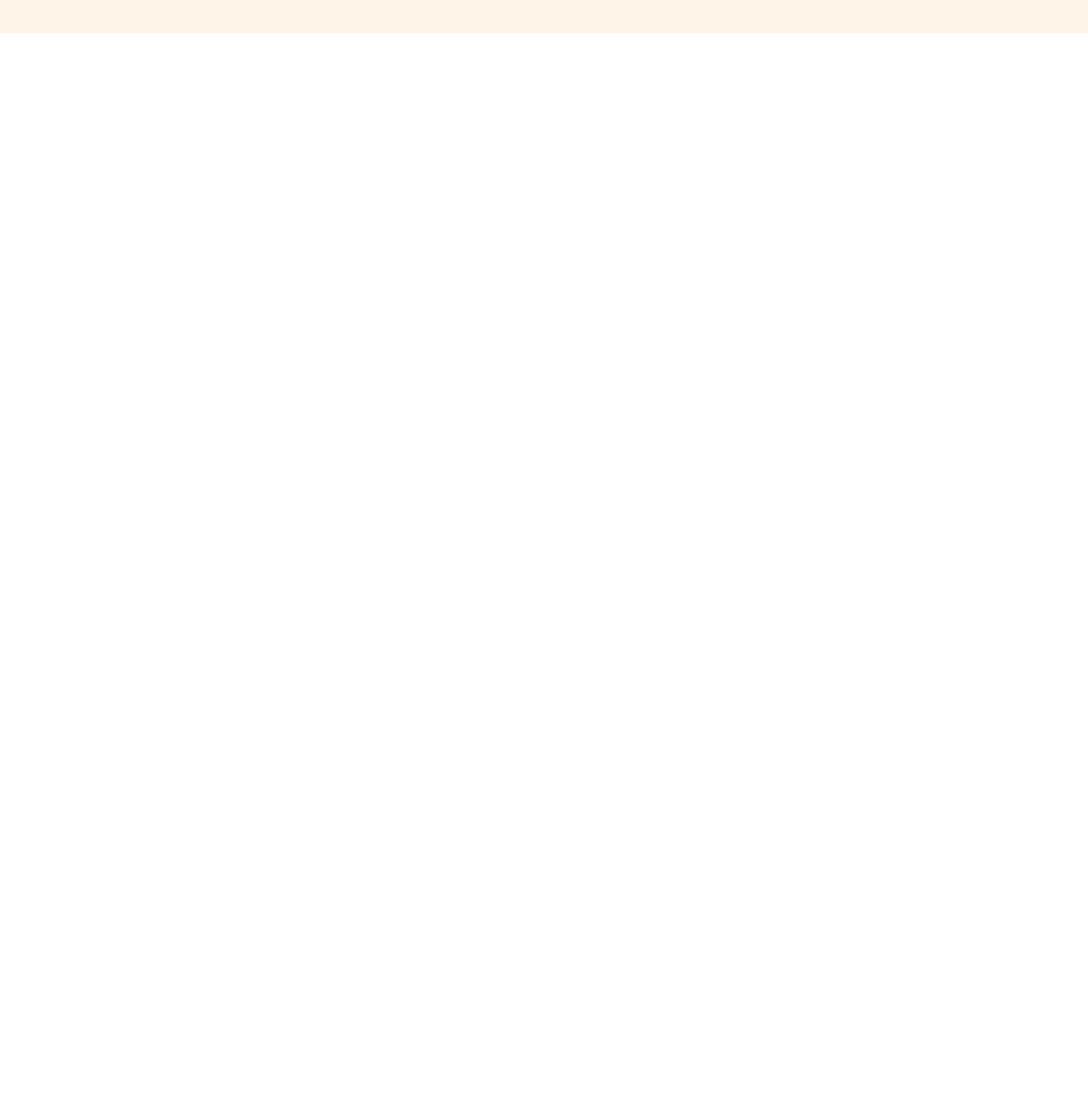
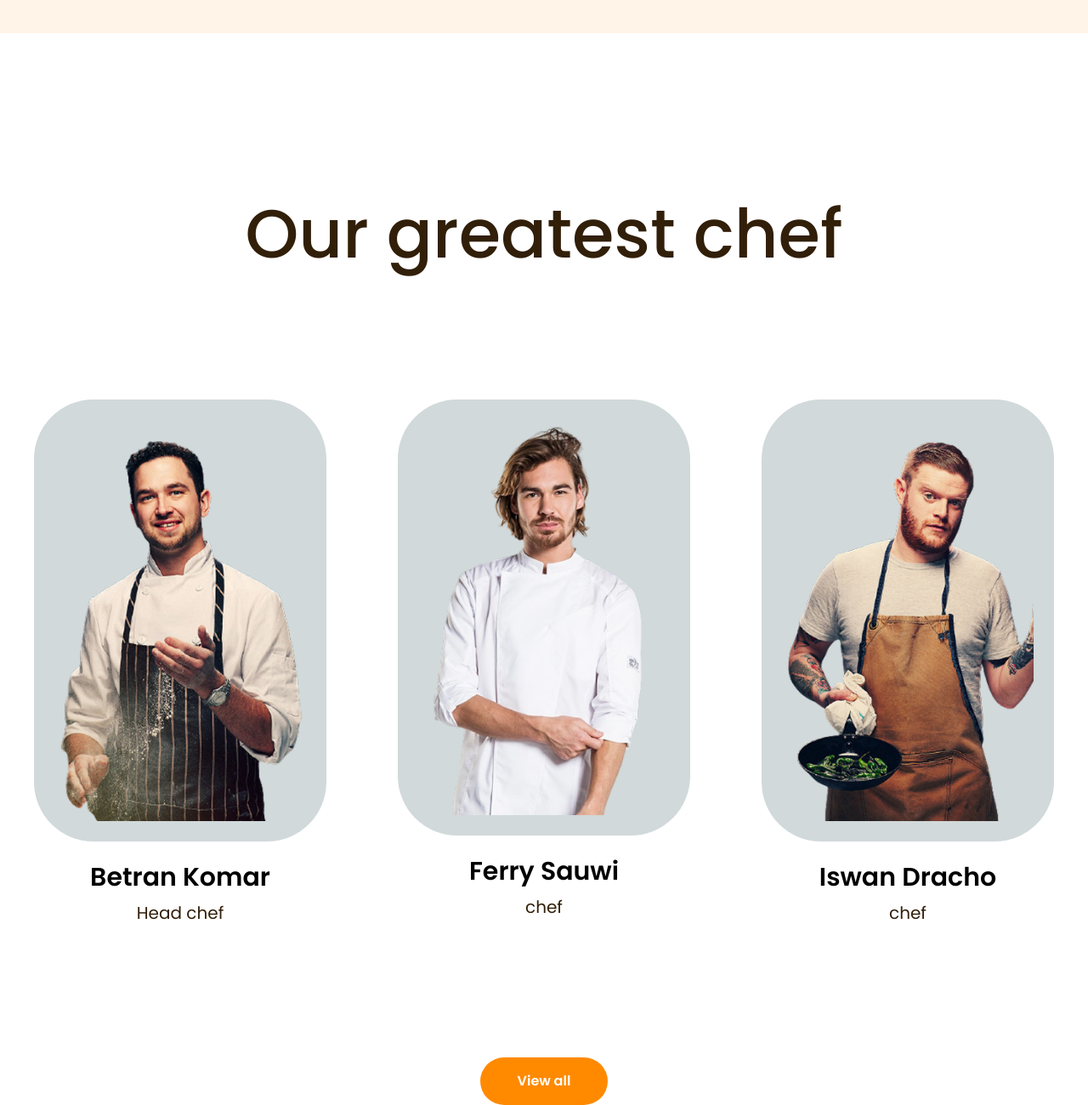
Before and after one commit to malikayusubova388-spec/delizioso-2, a website: page index.html in a window 1280 px wide. Shown: the part 4836-6136 px from the top of the page at 85% size. Before the commit the page ends 4875 px from the top, so only its background shows below. Drawn offline with Linux system fonts and the light colour scheme.

Commit message:
delizioso continue

```diff
--- a/index.html
+++ b/index.html
@@ -282,22 +282,65 @@
                 </div>
             </div>
         </section>
-      <section class="bg-[#FFF4E7] flex flex-col lg:flex-row justify-between items-center h-[1230px] 2xl:pr-[25%]">
+        <section class="bg-[#FFF4E7] flex flex-col lg:flex-row justify-between items-center h-[1230px] 2xl:pr-[25%]">
             <div class="max-w-[600px] h-[600px] 2xl:max-w-[982px] 2xl:h-[982px] w-full relative">
-                <img src="src/image/reserve/img2.png" alt="" class="absolute top-[55px] w-full h-full object-contain left-[-7%] 2xl:left-[-57px]">
+                <img src="src/image/reserve/img2.png" alt=""
+                    class="absolute top-[55px] w-full h-full object-contain left-[-7%] 2xl:left-[-57px]">
                 <img src="src/image/reserve/img1.png" alt="" class="absolute right-[15%] 2xl:right-[32%] 2xl:top-[1%]">
                 <img src="src/image/reserve/img3.png" alt="" class="absolute bottom-[-24%] 2xl:bottom-[-53px]">
             </div>
             <div class="max-w-[453px] w-full text-center lg:text-start">
-                <h2 class=" text-[50pxmd:text-[70px] leading-[110%] font-medium">Let's reserve <span class="text-primery">a
+                <h2 class=" text-[50pxmd:text-[70px] leading-[110%] font-medium">Let's reserve <span
+                        class="text-primery">a
                         table</span></h2>
-                <p class="text-xl  leading-[150px] md:leading-[200%] text-thirdstage  mt-5 mb-10 md:mt-7 2xl:mt-12  2xl:mb-32">Lorem ipsum dolor sit amet, consectetur
+                <p
+                    class="text-xl  leading-[150px] md:leading-[200%] text-thirdstage  mt-5 mb-10 md:mt-7 2xl:mt-12  2xl:mb-32">
+                    Lorem ipsum dolor sit amet, consectetur
                     adipiscing elit. Facilisis ultricies at eleifend proin.
                     Congue nibh nulla malesuada ultricies nec quam </p>
                 <button
                     class="bg-primery text-white py-4 max-w-[150px] w-full rounded-full font-semibold hover:tracking-wider">Reservation</button>
             </div>
         </section>
+        <section>
+            <div class="container text-center">
+                <h2 class="text-thirdstage text-[80px] font-medium text-center pt-44">Our greatest chef </h2>
+                <div class="flex justify-between pt-[135px]">
+                    <div class="text-center ">
+                        <div
+                            class="bg-[#a7b6b985] max-w-[344px] w-full flex flex-col items-center text-center rounded-[70px] p-6">
+                            <img src="src/image/chefs/chef-1.png" alt="" class="">
+                        </div>
+                        <h3 class=" text-3xl font-semibold mt-6 mb-1">Betran Komar</h3>
+                        <p class="text-xl leading-[200%] text-thirdstage">Head chef</p>
+                    </div>
+                    <div class="text-center">
+                        <div
+                            class="bg-[#a7b6b985] max-w-[344px] w-full flex flex-col items-center text-center rounded-[70px] p-6">
+                            <img src="src/image/chefs/chef-2.png" alt="" class="">
+                        </div>
+                        <h3 class=" text-3xl font-semibold mt-6 mb-1">Ferry Sauwi</h3>
+                        <p class="text-xl leading-[200%] text-thirdstage"> chef</p>
+                    </div>
+                    <div class="text-center">
+                        <div
+                            class="bg-[#a7b6b985] max-w-[344px] w-full flex flex-col items-center text-center rounded-[70px] p-6">
+                            <img src="src/image/chefs/chef-3.png" alt="" class="">
+                        </div>
+                        <h3 class=" text-3xl font-semibold mt-6 mb-1">Iswan Dracho</h3>
+                        <p class="text-xl leading-[200%] text-thirdstage"> chef</p>
+                    </div>
+                </div>
+                <div class="flex justify-center pt-[150px]">
+                    <button
+                    class="hover:tracking-wider duration-300 bg-primery py-4 max-w-[150px] w-full rounded-full font-semibold text-white">View
+                        all</button>
+                </div>
+
+
+            </div>
+
+        </section>
     </main>
 </body>
 
```
Also changed, not shown: src/css/output.css, src/image/chefs/chef-1.png (added), src/image/chefs/chef-2.png (added), src/image/chefs/chef-3.png (added).
